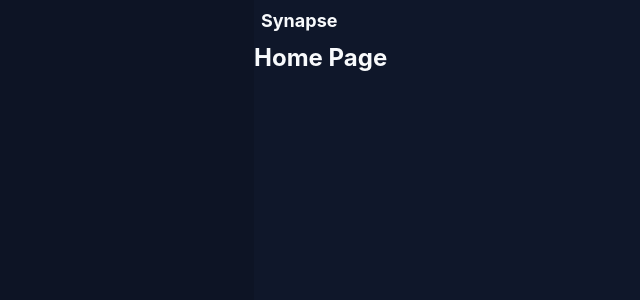
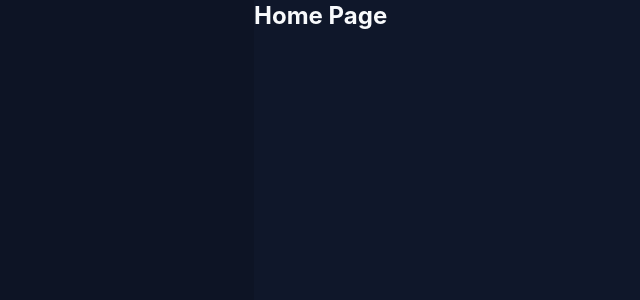
Before and after one commit to Rinpyre/Synapse, a React (Vite) app in the folder frontend/: page / in a window 1280 px wide. Shown: the top 300 px of the page, without its empty margins (2-642 px from the left). Built offline with nearby package versions, Linux system fonts and the light colour scheme.

Commit message:
refactor(layout): Remove `Topbar` component and update `AppLayout` and index exports

```diff
--- a/frontend/src/components/layout/AppLayout.jsx
+++ b/frontend/src/components/layout/AppLayout.jsx
@@ -1,13 +1,10 @@
-import { Sidebar, Topbar } from '@components'
+import { Sidebar } from '@components'
 
 export const AppLayout = ({ children }) => {
     return (
         <div className="app bg-primary flex h-screen w-full">
             <Sidebar />
-            <div className="main-content flex grow flex-col">
-                <Topbar />
-                {children}
-            </div>
+            <div className="main-content flex grow flex-col">{children}</div>
         </div>
     )
 }
--- a/frontend/src/components/layout/Topbar.jsx
+++ /dev/null
@@ -1,7 +0,0 @@
-export const Topbar = () => {
-    return (
-        <div className="topbar flex h-10.5 w-full items-center justify-start">
-            <h1 className="text-snow ml-1.75 text-lg font-bold">Synapse</h1>
-        </div>
-    )
-}
--- a/frontend/src/components/layout/index.js
+++ b/frontend/src/components/layout/index.js
@@ -1,4 +1,3 @@
+export * from './AppLayout'
 export * from './Sidebar'
-export * from './Topbar'
-export * from './AppLayout'
 export * from './LogTable'
```
